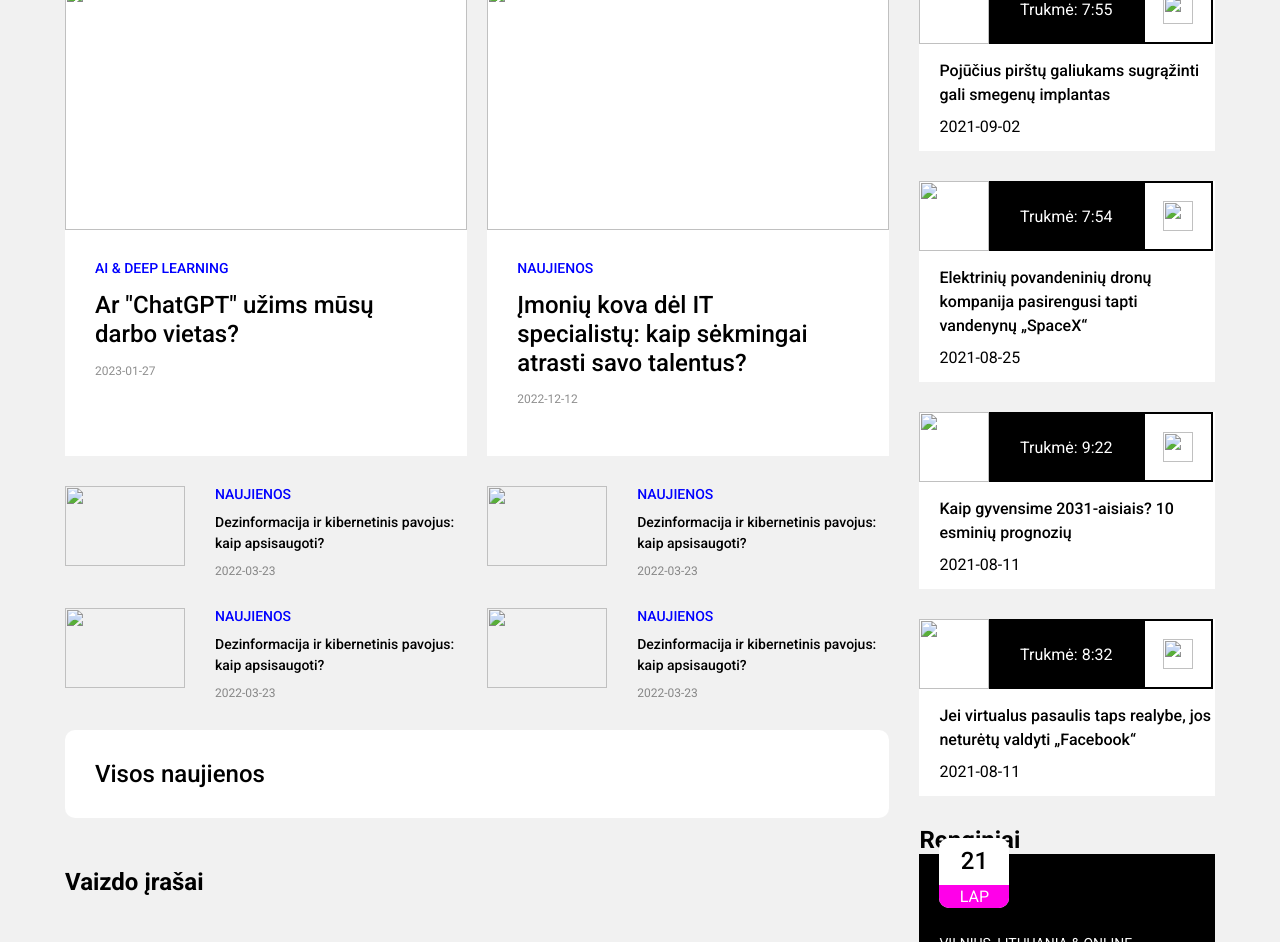
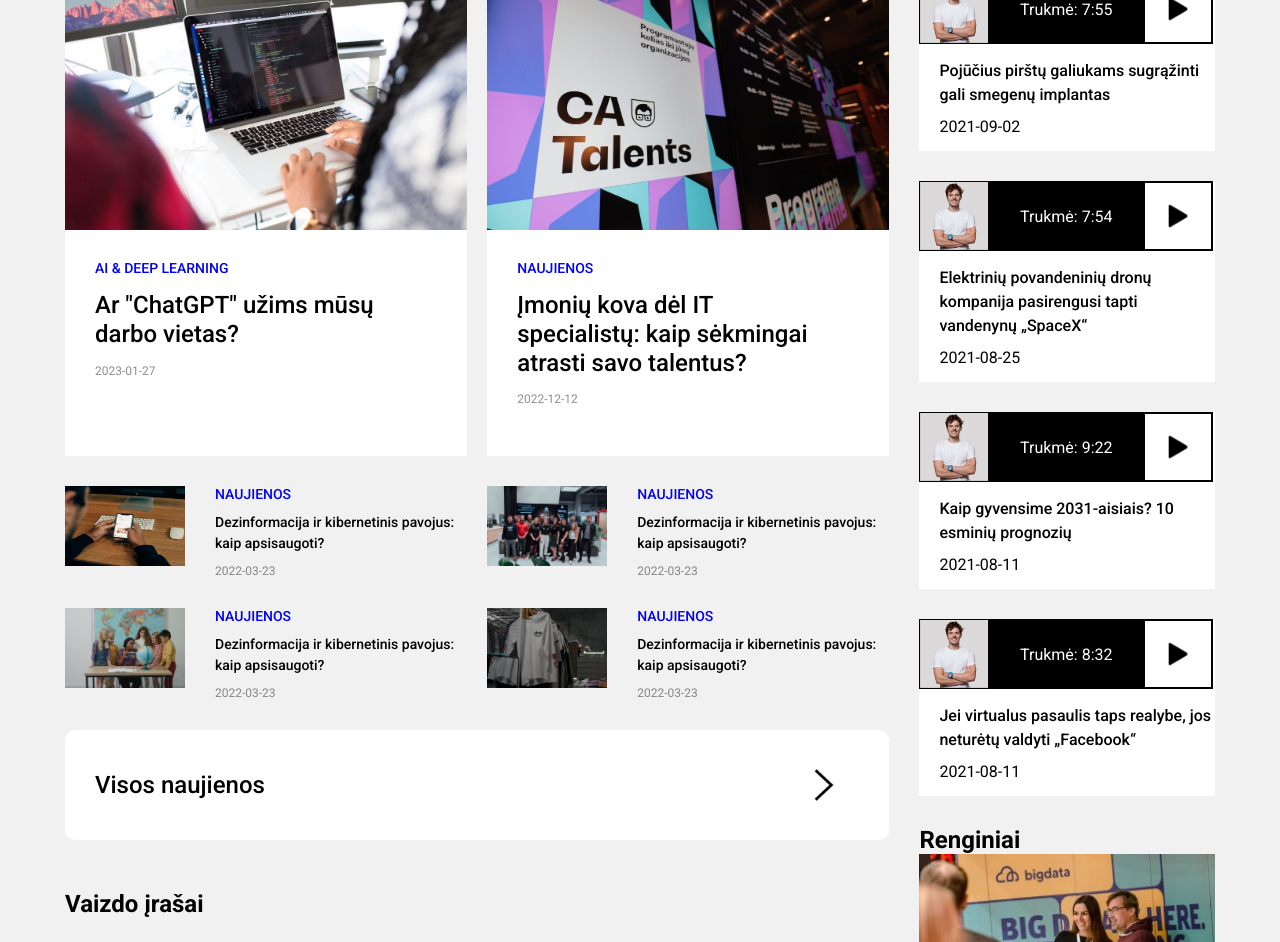
Before and after one commit to m5rius/CodeAcademy-Naujienos-SAAS-Responsive, a plain HTML site: page index.html in a window 1280 px wide. Shown: the part 254-1196 px from the top of the page. Drawn offline with Linux system fonts and the light colour scheme; the site is published under a folder, as on GitHub Pages, so addresses that start at the root find nothing; grey boxes are pictures that could not be loaded.

Commit message:
Images fixed

```diff
--- a/index.html
+++ b/index.html
@@ -37,7 +37,7 @@
                 <div class="news-block1">
                     <a href="#">
                         <div class="inner-block">
-                            <img src="/images/laptop-typing.jpg" alt="">
+                            <img src="./images/laptop-typing.jpg" alt="">
                             <div class="inner-block-text">
                                 <span class="blue-header">AI & DEEP LEARNING</span>
                                 <p>Ar "ChatGPT" užims mūsų darbo vietas?</p>
@@ -48,7 +48,7 @@
 
                     <a href="#">
                         <div class="inner-block">
-                            <img src="/images/CA-Talents.jpg" alt="">
+                            <img src="./images/CA-Talents.jpg" alt="">
                             <div class="inner-block-text">
                                 <span class="blue-header">NAUJIENOS</span>
                                 <p>Įmonių kova dėl IT specialistų: kaip sėkmingai atrasti savo talentus?</p>
@@ -60,7 +60,7 @@
                 <div class="news-grid">
                     <div class="grid-item">
                         <div class="grid-image">
-                            <img src="/images/naujienos1.jpg" alt="">
+                            <img src="./images/naujienos1.jpg" alt="">
                         </div>
                         <div class="grid-items-wrapper">
                             <span class="blue-header">NAUJIENOS</span>
@@ -71,7 +71,7 @@
 
                     <div class="grid-item">
                         <div class="grid-image">
-                            <img src="/images/naujienos2.jpg" alt="">
+                            <img src="./images/naujienos2.jpg" alt="">
                         </div>
                         <div class="grid-items-wrapper">
                             <span class="blue-header">NAUJIENOS</span>
@@ -82,7 +82,7 @@
 
                     <div class="grid-item">
                         <div class="grid-image">
-                            <img src="/images/naujienos3.jpg" alt="">
+                            <img src="./images/naujienos3.jpg" alt="">
                         </div>
                         <div class="grid-items-wrapper">
                             <span class="blue-header">NAUJIENOS</span>
@@ -93,7 +93,7 @@
 
                     <div class="grid-item">
                         <div class="grid-image">
-                            <img src="/images/naujienos4.jpg" alt="">
+                            <img src="./images/naujienos4.jpg" alt="">
                         </div>
                         <div class="grid-items-wrapper">
                             <span class="blue-header">NAUJIENOS</span>
@@ -106,7 +106,7 @@
                 <a href="">
                     <div class="grid-bottom-button">
                         <span>Visos naujienos </span>
-                        <img src="/images/arrow_icon.png" alt="">
+                        <img src="./images/arrow_icon.png" alt="">
                     </div>
                 </a>
                 <div class="left-bottom">
@@ -121,7 +121,7 @@
                         <a href="">
                             <div class="grid-bottom-button">
                                 <span>Visi vaizdo įrašai</span>
-                                <img src="/images/arrow_icon.png" alt="">
+                                <img src="./images/arrow_icon.png" alt="">
                             </div>
                         </a>
                     </div>
@@ -135,7 +135,7 @@
                     <div class="podcast-wrapper">
                         <div class="podcast-block1">
                             <div class="podcast-image">
-                                <img src="/images/podcast.png" alt="">
+                                <img src="./images/podcast.png" alt="">
                             </div>
 
                             <div class="podcast-time">
@@ -143,7 +143,7 @@
                             </div>
                             <a href="#">
                                 <div class="podcast-play">
-                                    <img src="/images/play_icon.png" alt="">
+                                    <img src="./images/play_icon.png" alt="">
                                 </div>
                             </a>
                         </div>
@@ -157,7 +157,7 @@
                     <div class="podcast-wrapper">
                         <div class="podcast-block1">
                             <div class="podcast-image">
-                                <img src="/images/podcast.png" alt="">
+                                <img src="./images/podcast.png" alt="">
                             </div>
 
                             <div class="podcast-time">
@@ -165,7 +165,7 @@
                             </div>
                             <a href="#">
                                 <div class="podcast-play">
-                                    <img src="/images/play_icon.png" alt="">
+                                    <img src="./images/play_icon.png" alt="">
                                 </div>
                             </a>
                         </div>
@@ -179,7 +179,7 @@
                     <div class="podcast-wrapper">
                         <div class="podcast-block1">
                             <div class="podcast-image">
-                                <img src="/images/podcast.png" alt="">
+                                <img src="./images/podcast.png" alt="">
                             </div>
 
                             <div class="podcast-time">
@@ -187,7 +187,7 @@
                             </div>
                             <a href="#">
                                 <div class="podcast-play">
-                                    <img src="/images/play_icon.png" alt="">
+                                    <img src="./images/play_icon.png" alt="">
                                 </div>
                             </a>
                         </div>
@@ -201,7 +201,7 @@
                     <div class="podcast-wrapper">
                         <div class="podcast-block1">
                             <div class="podcast-image">
-                                <img src="/images/podcast.png" alt="">
+                                <img src="./images/podcast.png" alt="">
                             </div>
 
                             <div class="podcast-time">
@@ -209,7 +209,7 @@
                             </div>
                             <a href="#">
                                 <div class="podcast-play">
-                                    <img src="/images/play_icon.png" alt="">
+                                    <img src="./images/play_icon.png" alt="">
                                 </div>
                             </a>
                         </div>
@@ -227,7 +227,7 @@
                     <div class="right-bottom-box">
                         <a href="#">
                             <div class="box1">
-                                <img src="/images/bigdata.jpg" alt="">
+                                <img src="./images/bigdata.jpg" alt="">
                                 <div class="box-inner">
                                     <div class="callendar-box">
                                         <div class="day">21</div>
@@ -265,7 +265,7 @@
                         <a href="">
                             <div class="grid-bottom-button">
                                 <span>Daugiau</span>
-                                <img src="/images/arrow_icon.png" alt="">
+                                <img src="./images/arrow_icon.png" alt="">
                             </div>
                         </a>
                     </div>
```
